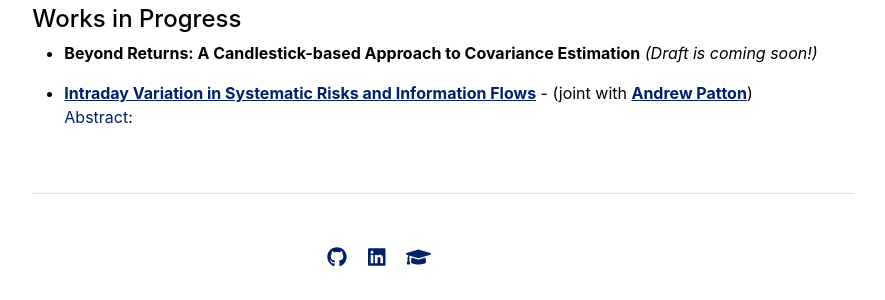
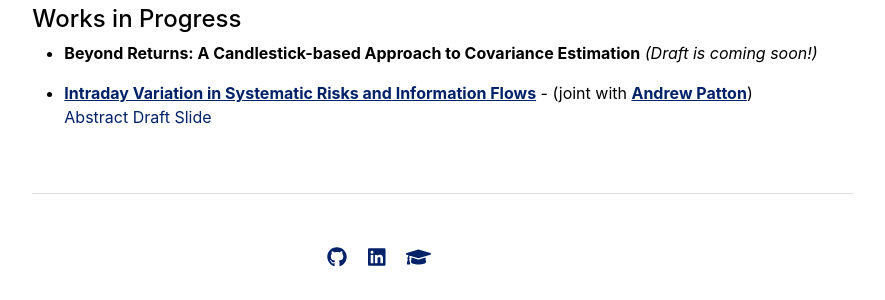
Before and after one commit to yasin-simsek/yasin-simsek.github.io, a Jekyll site: the page built from research.md, in a window 1280 px wide. Shown: the part 1219-1519 px from the top of the page, without its empty margins (197-1082 px from the left). Built offline with Jekyll 4.4.1, drawn with Linux system fonts in a browser that asks for light colours.

Commit message:
Draft slides

```diff
--- a/research.md
+++ b/research.md
@@ -19,7 +19,7 @@ title: "Research"
 * **Beyond Returns: A Candlestick-based Approach to Covariance Estimation** *(Draft is coming soon!)*
 
 * [**Intraday Variation in Systematic Risks and Information Flows**](https://papers.ssrn.com/sol3/papers.cfm?abstract_id=5006587) - (joint with [**Andrew Patton**](https://public.econ.duke.edu/~ap172/)) <br>
-<span class="abstract-toggle" onclick="toggleAbstract(this)">Abstract</span>: <span class="abstract-content" style="display:none;"> <br> *This paper analyzes variation in the factor structure of asset returns within a trade day by combining non-parametric kernel methods with principal component analysis. We estimate the model on a collection of over 400 high frequency US equity returns over the period 1996-2020 and show that the proposed model has superior explanatory power relative to a collection of well-known observable factor models and standard PCA. We present a stylized model of asset prices and information flows and show that the factor structure of asset returns varies with the arrival of news. Using data on individual firm earnings announcements, FOMC announcements, and other macroeconomic announcements, we provide evidence consistent with our stylized model, that the superior performance of the proposed model is due to time variation in the factor structure of asset returns around times of information flows.*</span>
+<span class="abstract-toggle" onclick="toggleAbstract(this)">Abstract</span> <span class="abstract-toggle" onclick="toggleAbstract(this)">Draft</span> <span class="abstract-toggle" onclick="toggleAbstract(this)">Slide</span> <span class="abstract-content" style="display:none;"> <br> *This paper analyzes variation in the factor structure of asset returns within a trade day by combining non-parametric kernel methods with principal component analysis. We estimate the model on a collection of over 400 high frequency US equity returns over the period 1996-2020 and show that the proposed model has superior explanatory power relative to a collection of well-known observable factor models and standard PCA. We present a stylized model of asset prices and information flows and show that the factor structure of asset returns varies with the arrival of news. Using data on individual firm earnings announcements, FOMC announcements, and other macroeconomic announcements, we provide evidence consistent with our stylized model, that the superior performance of the proposed model is due to time variation in the factor structure of asset returns around times of information flows.*</span>
 
 <script>
 function toggleAbstract(element) {
```
